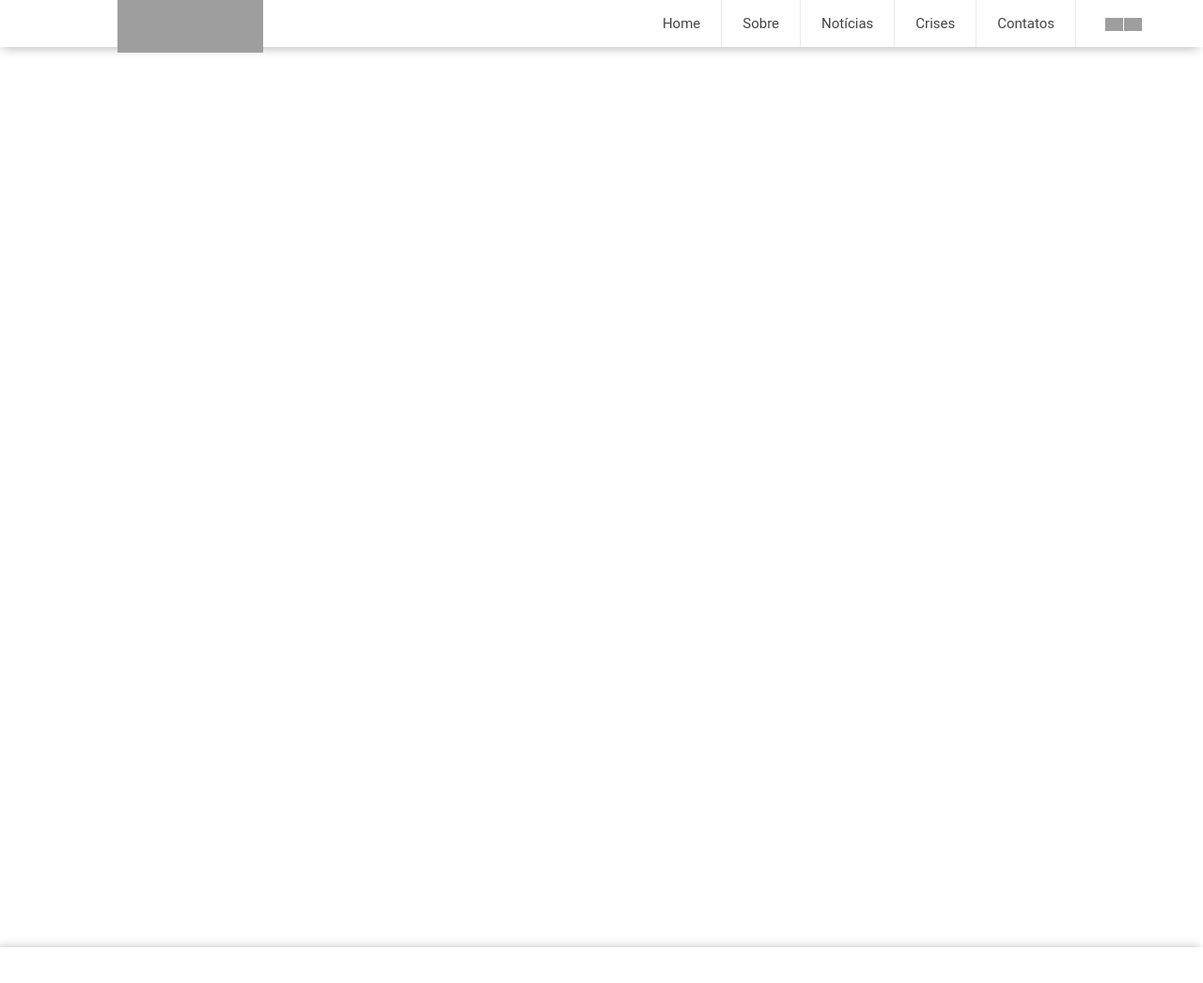
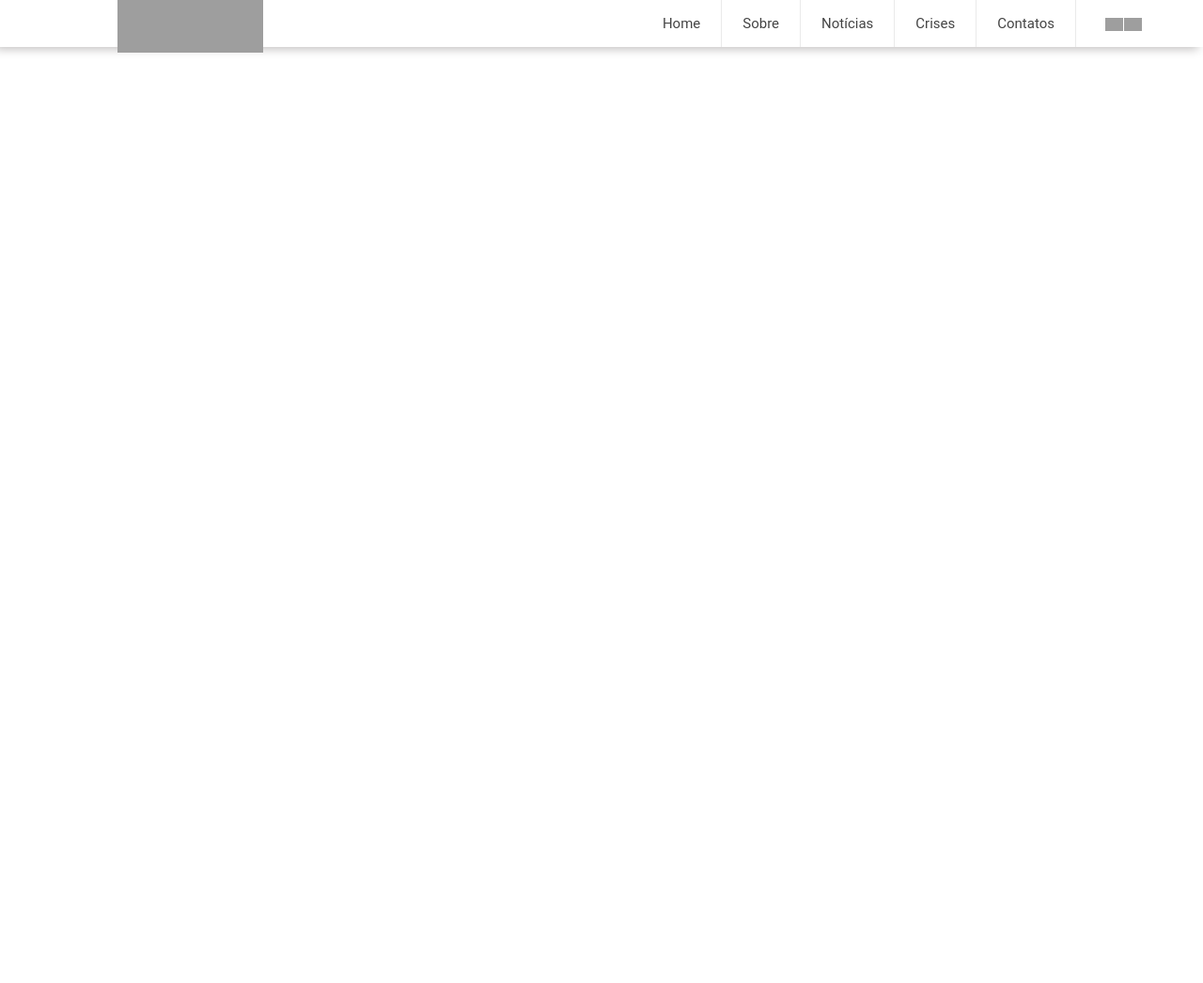
Before and after one commit to EsSegurancaPublica/EsSegurancaPublica.github.io, a plain HTML site: page index.html in a window 1280 px wide. Shown: the whole page at 94% size. After the commit the page ends 800 px from the top, so only its background shows below. Drawn offline with Linux system fonts and the light colour scheme; grey boxes are pictures that could not be loaded; a web font is replaced by a local one.

Commit message:
Update style.css

```diff
--- a/style.css
+++ b/style.css
@@ -1,6 +1,6 @@
-/*---------------------BARRA HORIZONTAL NÃO MECHER-----------------------------*/
+*---------------------BARRA HORIZONTAL NÃO MECHER-----------------------------*/
 <style>
-
+>
 *{
     padding: 0;
     margin: 0;
@@ -13,11 +13,13 @@
 
 body{
     background: #fff;
+    margin: 0;
+    padding: 0;
 }
 
 .top{
   background: #fff;
-  width: 99.4%;
+  width: 100%;
   height: 50px;
   position: absolute;
   top: 0;
@@ -181,22 +183,9 @@ z-index: 100;
 
 /*INÍCIO*/
 
-
-#conteudo{
+.conteudo{
   width: 100%;
-  height: 1000px;
-  background: #fff;
-  z-index: 0
-}
-
-
-#rodape{
-  width: 100%;
-  right: 0px;
-  position: absolute;
-  height: 60px;
-  background: #fff;
-  clear: both;
-  box-shadow: -4px 0px 10px #bfbdbd;
+  height: auto;
+  margin-top: 55px;
 
 }
```
